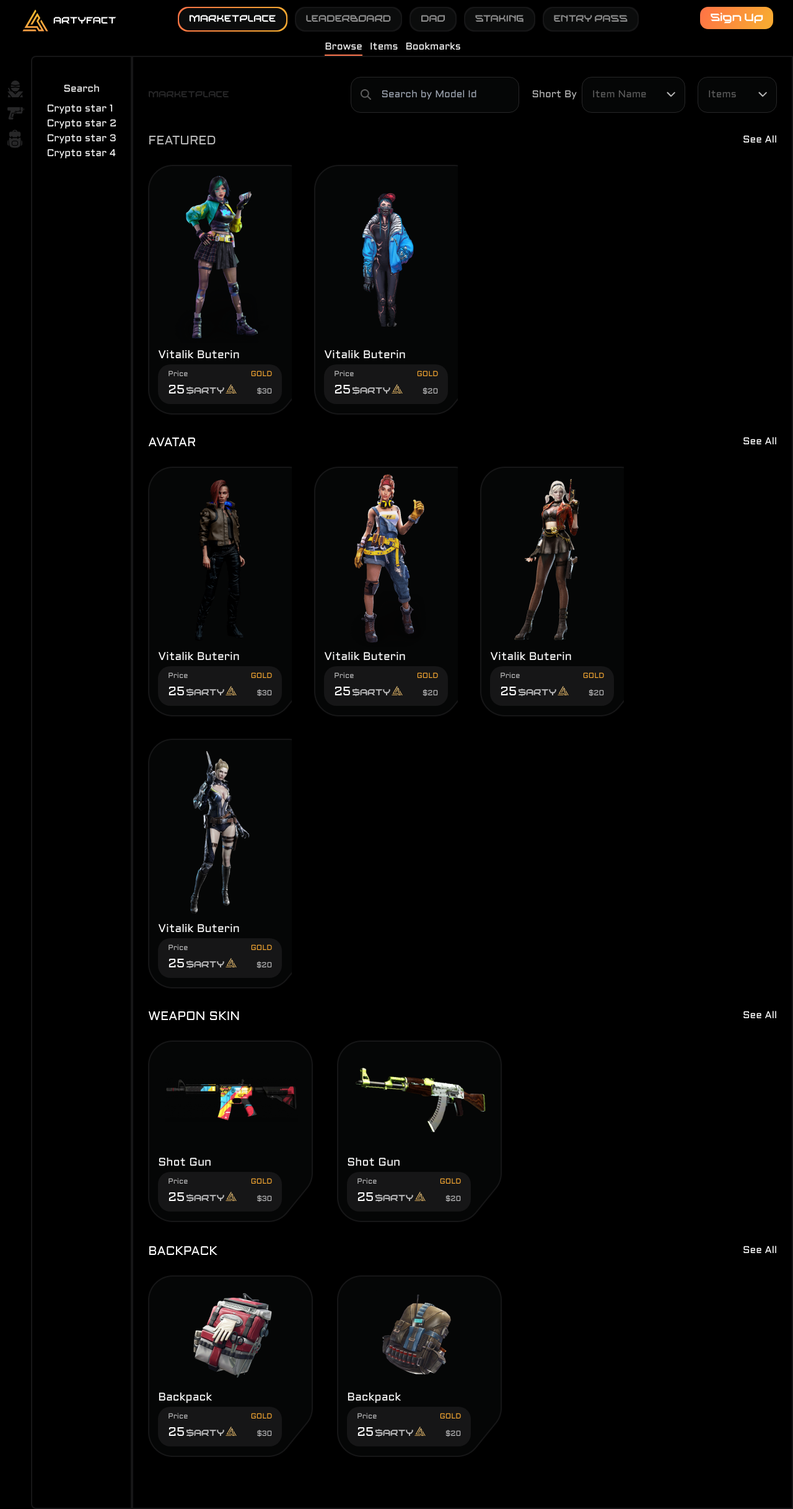
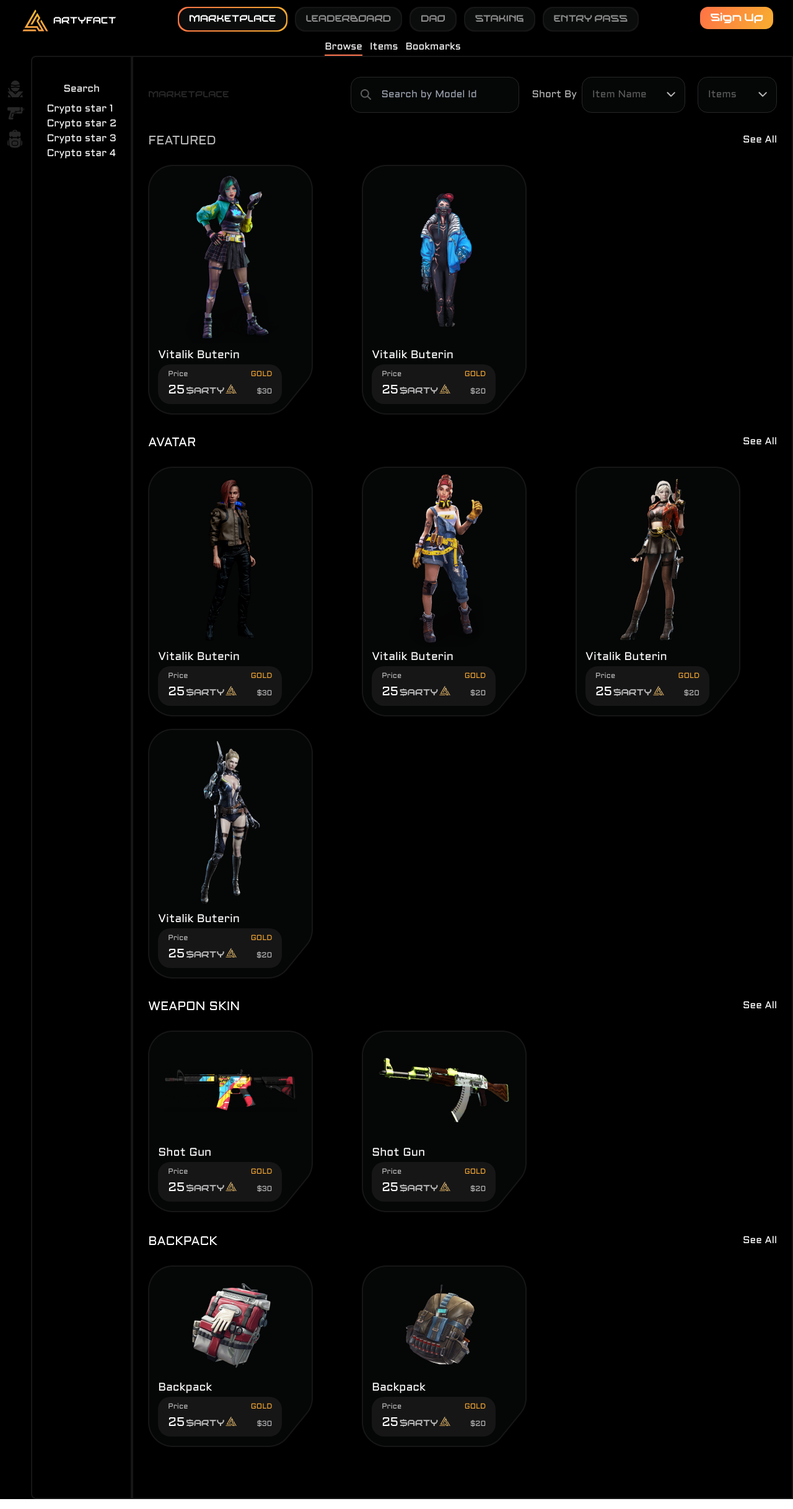
Before and after one commit to Praful2511/artyfact-rough, a Next.js app: page /marketplace/browse in a window 1280 px wide. Shown: the whole page at 62% size. Built offline with nearby package versions, Linux system fonts and the light colour scheme.

Commit message:
cards grid

```diff
--- a/src/app/(pages)/marketplace/browse/avatar/page.js
+++ b/src/app/(pages)/marketplace/browse/avatar/page.js
@@ -129,7 +129,7 @@ export default function AvatarPage() {
             <div className="font-normal text-xl">AVATAR</div>
             <div>See All</div>
           </div>
-          <div className="w-full flex flex-wrap gap-9 mt-6">
+          <div className="w-full grid md:grid-cols-2 xl:grid-cols-3 2xl:grid-cols-4 gap-5 mt-6">
             {avatars.length
               ? avatars.map((item, index) => (
                   <AvatarCard key={index} data={item} />
--- a/src/app/(pages)/marketplace/browse/bagpack/page.js
+++ b/src/app/(pages)/marketplace/browse/bagpack/page.js
@@ -82,7 +82,7 @@ export default function BagpackPage() {
 				<div className='font-normal text-xl'>BACKPACK</div>
 				<div>See All</div>
 			</div>
-			<div className="w-full flex flex-wrap gap-9 mt-6">
+			<div className="w-full grid md:grid-cols-2 xl:grid-cols-3 2xl:grid-cols-4 gap-5 mt-6">
 				{backpacks.length
 					? backpacks.map((item, index) => <SmallCard key={index} data={item}/>)
 					: ""}
--- a/src/app/(pages)/marketplace/browse/page.js
+++ b/src/app/(pages)/marketplace/browse/page.js
@@ -139,7 +139,7 @@ export default function BrowserPage() {
 				<div className='font-normal text-xl text-[#B9B9B9]'>FEATURED</div>
 				<div>See All</div>
 			</div>
-			<div className="w-full flex flex-wrap gap-9 mt-6">
+			<div className="w-full grid md:grid-cols-2 xl:grid-cols-3 2xl:grid-cols-4 gap-5 mt-6">
 				{featured.length
 					? featured.map((item, index) => <AvatarCard key={index} data={item} />)
 					: ""}
@@ -150,7 +150,7 @@ export default function BrowserPage() {
 				<div className='font-normal text-xl'>AVATAR</div>
 				<div>See All</div>
 			</div>
-			<div className="w-full flex flex-wrap gap-9 mt-6">
+			<div className="w-full grid md:grid-cols-2 xl:grid-cols-3 2xl:grid-cols-4 gap-5 mt-6">
 				{avatars.length
 					? avatars.map((item, index) => <AvatarCard key={index} data={item} />)
 					: ""}
@@ -161,7 +161,7 @@ export default function BrowserPage() {
 				<div className='font-normal text-xl'>WEAPON SKIN</div>
 				<div>See All</div>
 			</div>
-			<div className="w-full flex flex-wrap gap-9 mt-6">
+			<div className="w-full grid md:grid-cols-2 xl:grid-cols-3 2xl:grid-cols-4 gap-5 mt-6">
 				{weapons.length
 					? weapons.map((item, index) => <SmallCard key={index} data={item} />)
 					: ""}
@@ -172,7 +172,7 @@ export default function BrowserPage() {
 				<div className='font-normal text-xl'>BACKPACK</div>
 				<div>See All</div>
 			</div>
-			<div className="w-full flex flex-wrap gap-9 mt-6">
+			<div className="w-full grid md:grid-cols-2 xl:grid-cols-3 2xl:grid-cols-4 gap-5 mt-6">
 				{backpacks.length
 					? backpacks.map((item, index) => <SmallCard key={index} data={item} />)
 					: ""}
--- a/src/app/(pages)/marketplace/browse/weapon/page.js
+++ b/src/app/(pages)/marketplace/browse/weapon/page.js
@@ -89,7 +89,7 @@ export default function WeaponPage() {
 				<div className='font-normal text-xl'>WEAPON SKIN</div>
 				<div>See All</div>
 			</div>
-			<div className="w-full flex flex-wrap gap-9 mt-6">
+			<div className="w-full grid md:grid-cols-2 xl:grid-cols-3 2xl:grid-cols-4 gap-5 mt-6">
 				{weapons.length
 					? weapons.map((item, index) => <SmallCard key={index} data={item}/>)
 					: ""}
--- a/src/styles/global.scss
+++ b/src/styles/global.scss
@@ -105,6 +105,7 @@ main {
 	background-image: url("../images/backgrounds/AvatarCard.png");
 	background-repeat: no-repeat;
 	height: 403px;
+	width: 266px;
 	&:hover {
 		background-image: url("../images/backgrounds/cardshover.png");
 	}
@@ -134,7 +135,7 @@ main {
 .smallCard {
 	background-image: url("../images/backgrounds/smallCard.png");
 	background-repeat: no-repeat;
-	width: 269px;
+	width: 266px;
 	height: 295px;
 	&:hover {
 		background-image: url("../images/backgrounds/smallcardhover.png");
```
